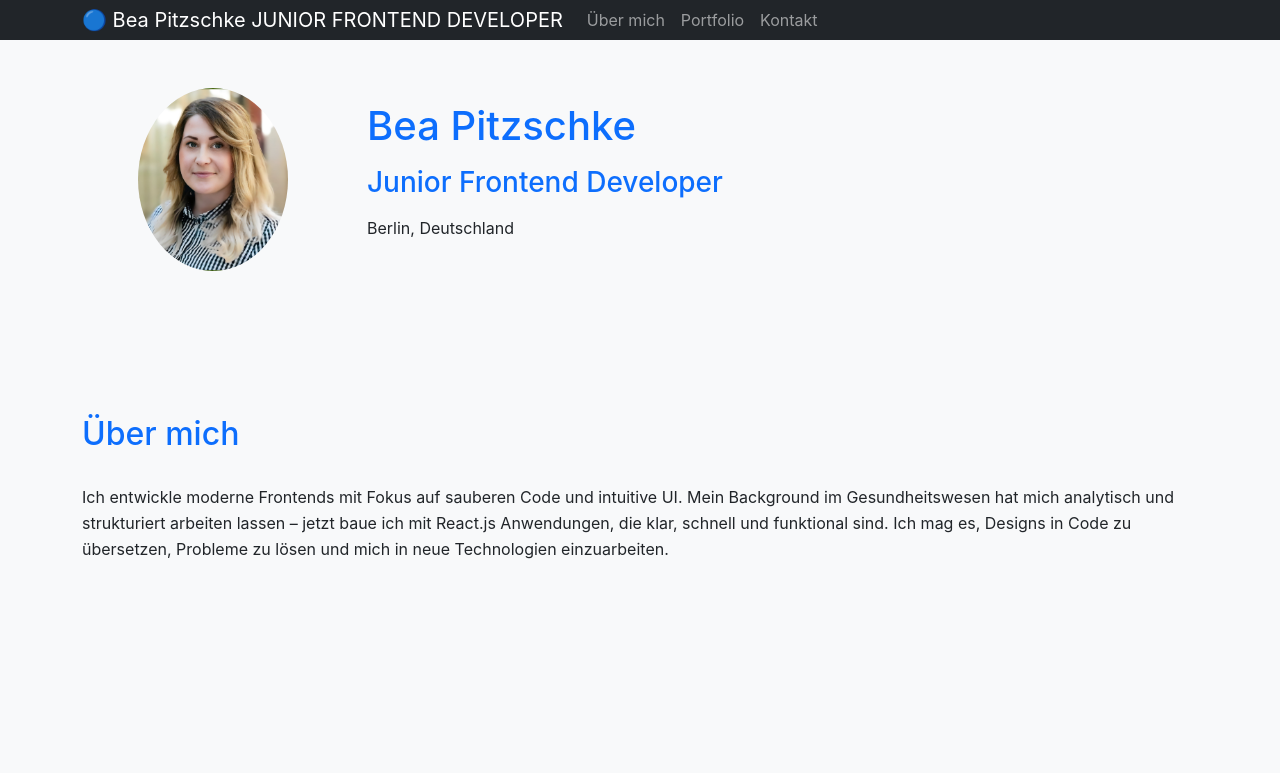
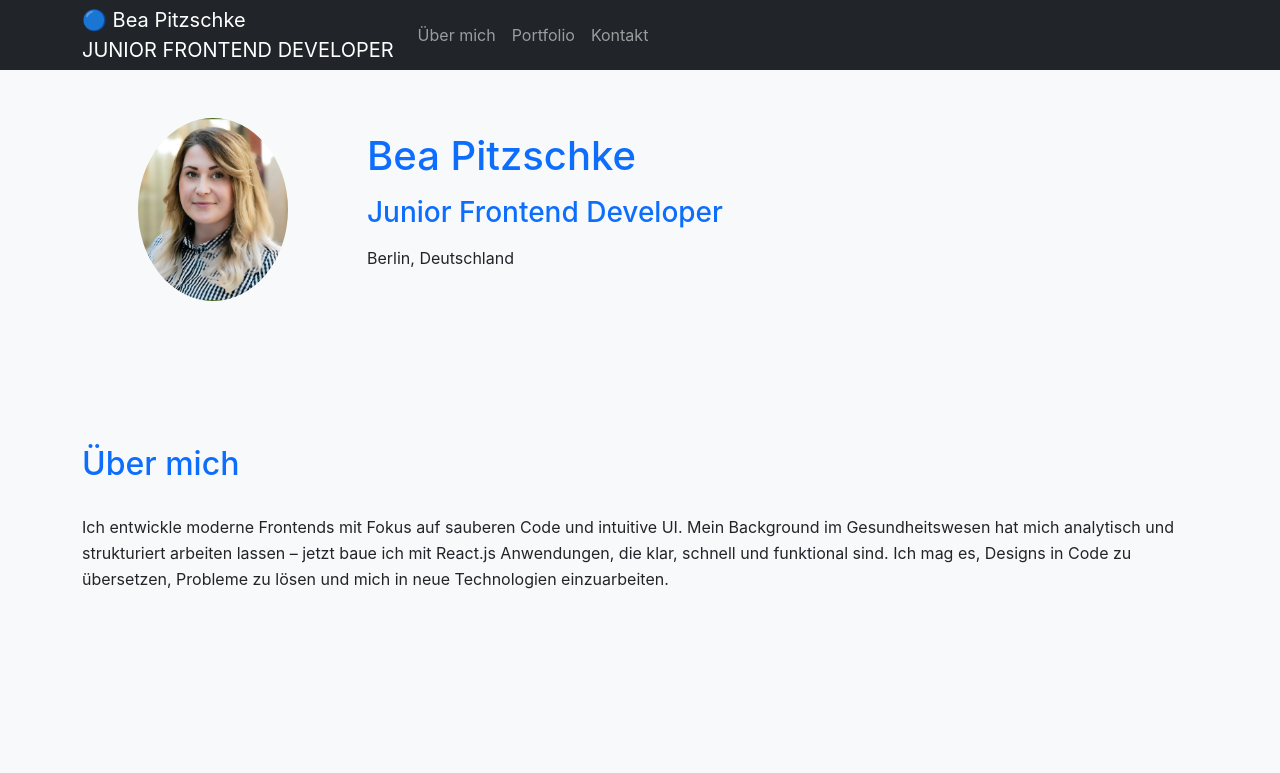
Before and after one commit to BeaCoden/my-cv, a React (Create React App) app: page / in a window 1280 px wide. Shown: the top 773 px of the page. Built offline with nearby package versions, Linux system fonts and the light colour scheme.

Commit message:
Update Navbar branding for improved layout; adjust styles for brand name and title

```diff
--- a/src/App.css
+++ b/src/App.css
@@ -26,6 +26,16 @@ p {
   padding: 0;
   background-color: #0d6efd;
 }
+
+.navbar-brand-custom {
+  display: flex;
+  flex-direction: column;
+}
+
+.brand-name, .brand-title {
+  white-space: nowrap;
+}
+
 
 .custom-toggle {
   display: flex;
--- a/src/components/Navbar.jsx
+++ b/src/components/Navbar.jsx
@@ -13,8 +13,14 @@ const Navigation = () => {
       bg="dark"
       variant="dark"
       expand="lg">
-      <Container>
-        <Navbar.Brand href="#home">🔵 Bea Pitzschke JUNIOR FRONTEND DEVELOPER</Navbar.Brand>
+      <Container className="d-flex justify-content-between align-items-center">
+        <Navbar.Brand
+          href="#home"
+          className="navbar-brand-custom">
+          <div className="brand-name">🔵 Bea Pitzschke</div>
+          <div className="brand-title">JUNIOR FRONTEND DEVELOPER</div>
+        </Navbar.Brand>
+
         <div className="custom-toggle">
           <Hamburger
             toggled={isOpen}
@@ -25,7 +31,7 @@ const Navigation = () => {
 
         <Navbar.Collapse
           id="basic-navbar-nav"
-          className={isOpen ? "show" : ""}>
+          className={isOpen ? "show ms-auto" : "ms-auto"}>
           <Nav className="ml-auto">
             <Nav.Link
               href="#about"
```
